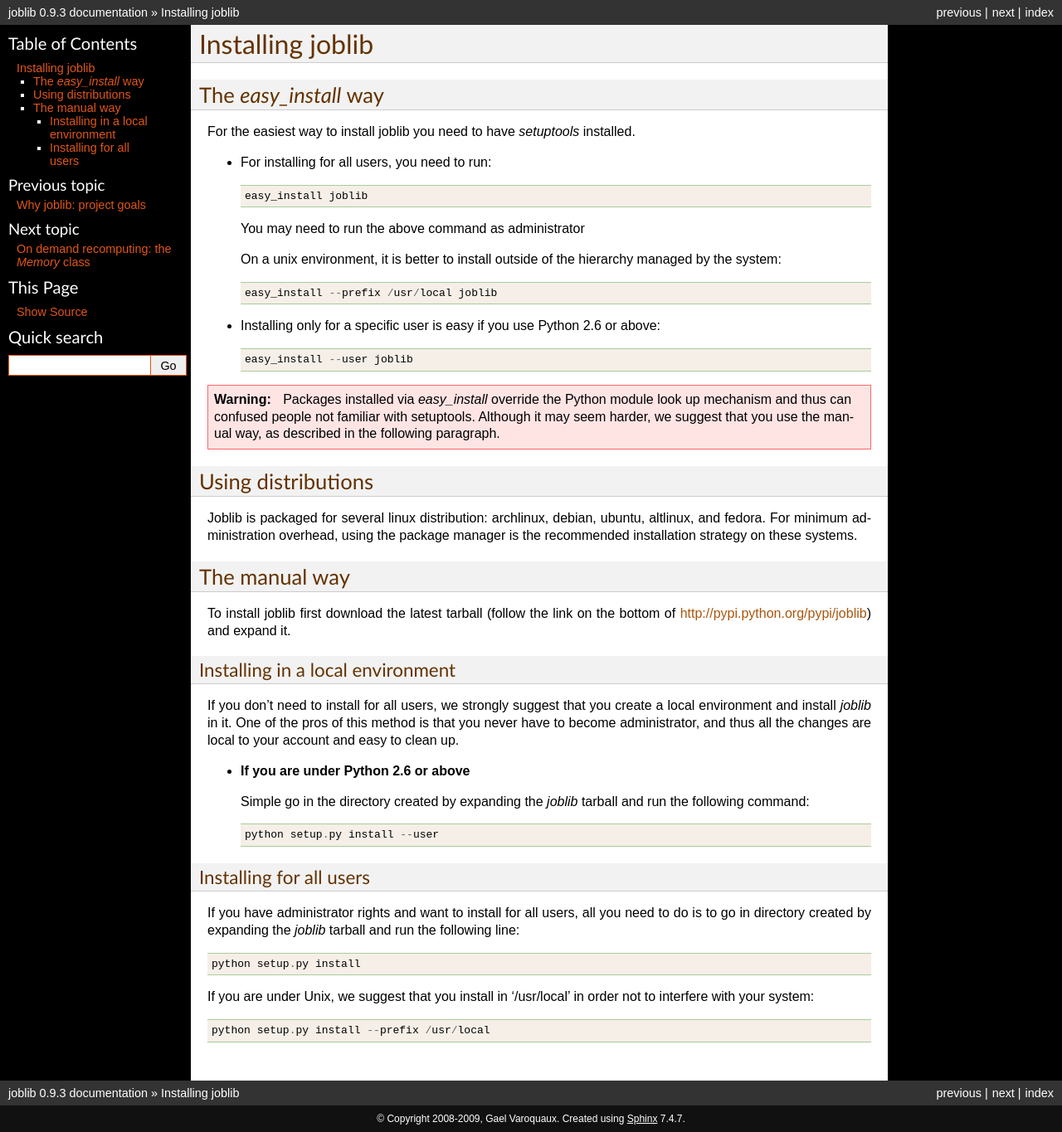
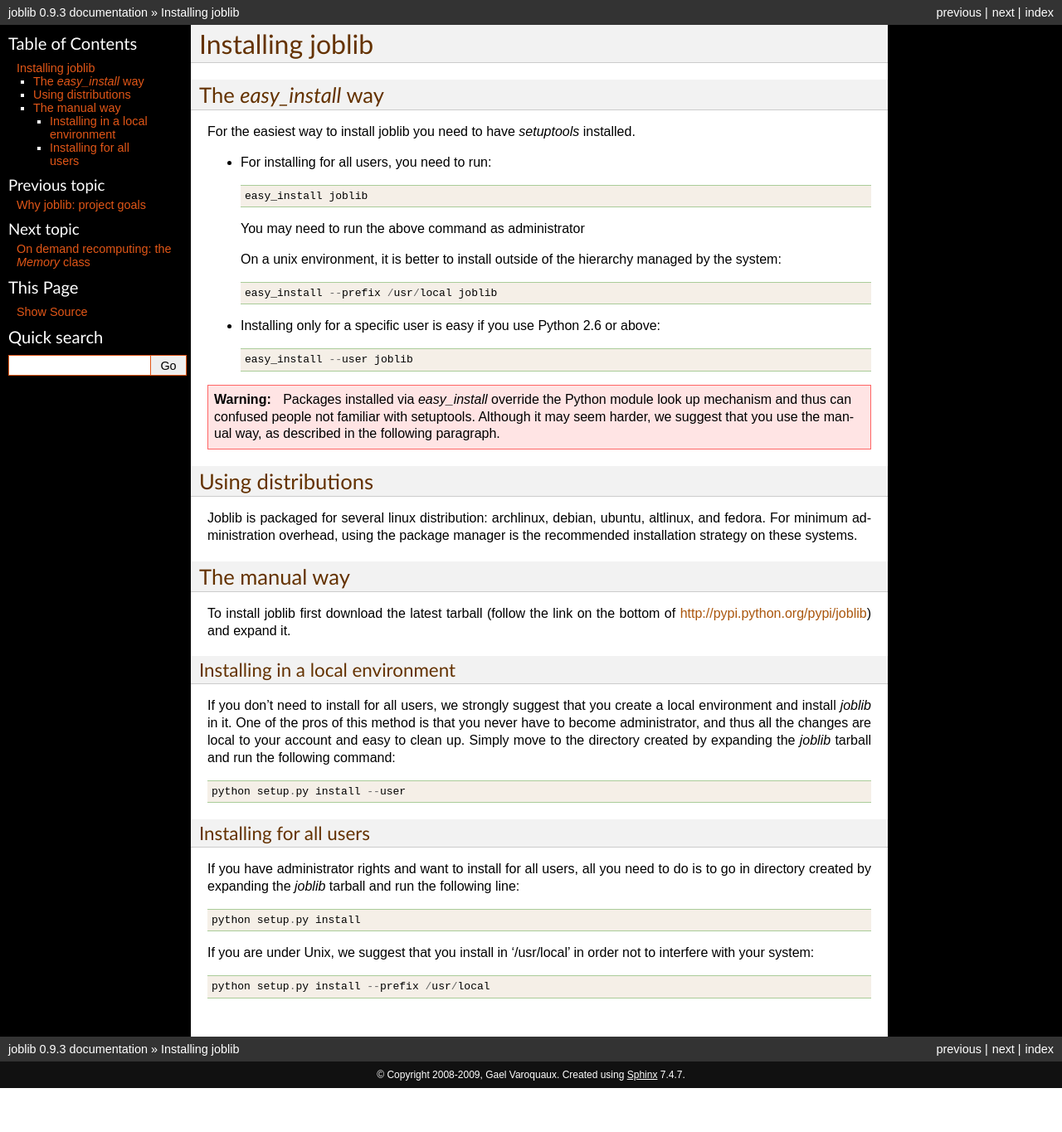
Before and after one commit to joblib/joblib, a Sphinx documentation site: the page built from doc/installing.rst, in a window 1280 px wide. Shown: the whole page at 83% size. Built offline with Sphinx 7.4.7, drawn with Linux system fonts in a browser that asks for light colours; formulas are drawn with MathJax 3; after the commit the page ends 1312 px from its top, so only the background shows below that.

Commit message:
remove useless section about versions of python prior to 2.6

```diff
--- a/doc/installing.rst
+++ b/doc/installing.rst
@@ -51,11 +51,8 @@ If you don't need to install for all users, we strongly suggest that you
 create a local environment and install `joblib` in it. One of the pros of
 this method is that you never have to become administrator, and thus all
 the changes are local to your account and easy to clean up.
-
-* **If you are under Python 2.6 or above**
-
-  Simple go in the directory created by expanding the `joblib` tarball
-  and run the following command::
+Simply move to the directory created by expanding the `joblib` tarball
+and run the following command::
 
     python setup.py install --user
 
```
